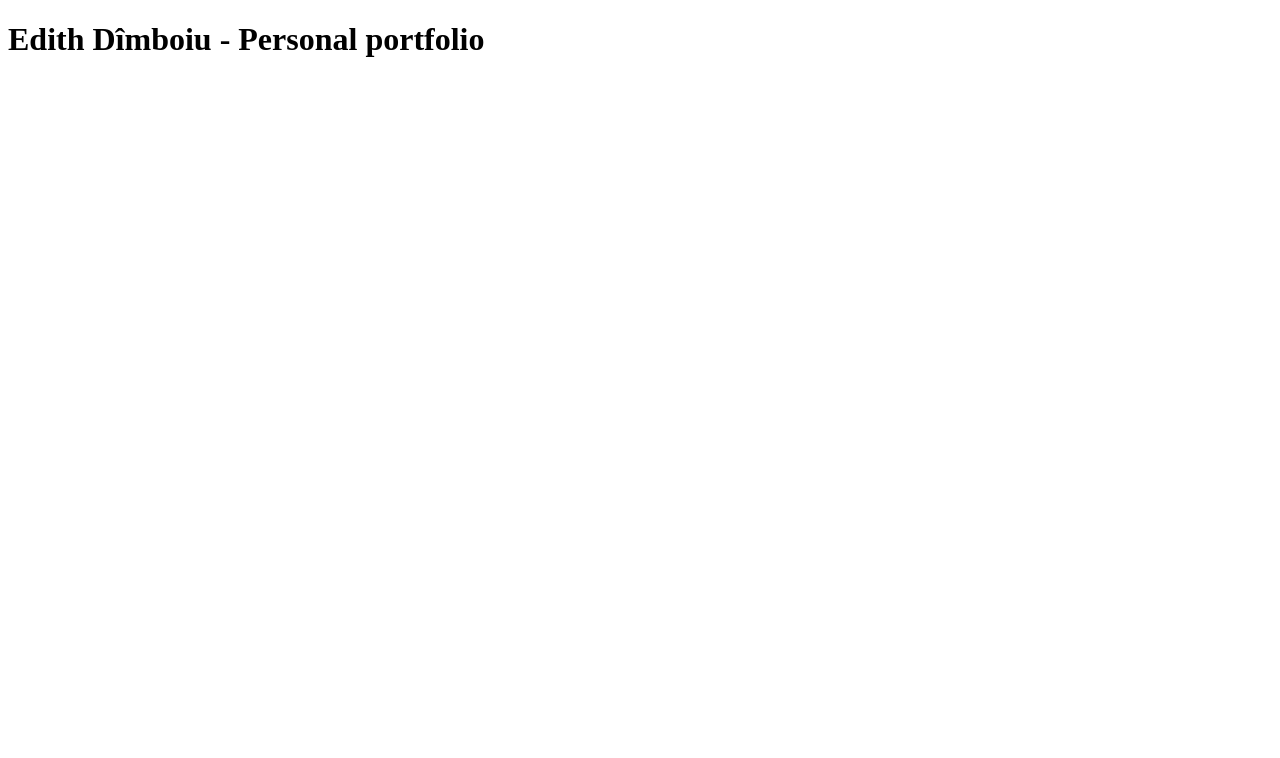
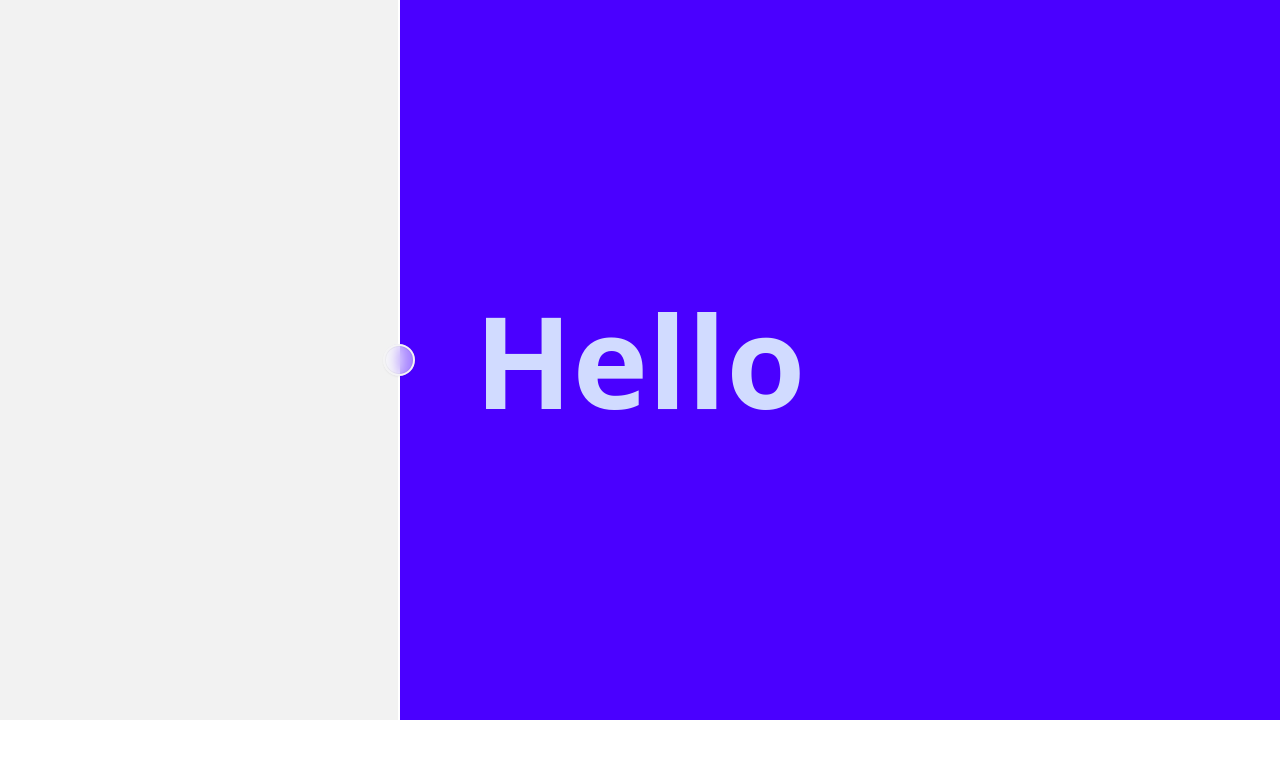
Before and after one commit to edithdimboiu/portfolio, a Next.js app: page / in a window 1280 px wide. Shown: the top 758 px of the page. Built offline with nearby package versions, Linux system fonts and the light colour scheme.

Commit message:
add DaisyUI dependency

```diff
--- /dev/null
+++ b/src/app/global.css
@@ -0,0 +1,12 @@
+@import "tailwindcss/base";
+@import "tailwindcss/components";
+@import "tailwindcss/utilities";
+
+@import url("https://fonts.googleapis.com/css2?family=Playfair+Display:ital,wght@0,400..900;1,400..900&display=swap");
+
+#root {
+  max-width: 1280px;
+  margin: 0 auto;
+  padding: 2rem;
+  text-align: center;
+}
--- a/src/app/page.tsx
+++ b/src/app/page.tsx
@@ -1,6 +1,16 @@
+import './global.css'
+
 
 export default function Home() {
   return (
-    <h1>Edith Dîmboiu - Personal portfolio</h1>
+    <div className="diff aspect-[16/9]">
+    <div className="diff-item-1">
+      <div className="bg-primary text-primary-content text-9xl font-black grid place-content-center">Hello</div>
+    </div>
+    <div className="diff-item-2">
+      <div className="bg-base-200 text-9xl font-black grid place-content-center">Hello</div>
+    </div>
+    <div className="diff-resizer"></div>
+  </div>
   );
 }
--- a/tailwind.config.ts
+++ b/tailwind.config.ts
@@ -1,4 +1,5 @@
 import type { Config } from "tailwindcss";
+
 
 const config: Config = {
   content: [
@@ -6,15 +7,15 @@ const config: Config = {
     "./src/components/**/*.{js,ts,jsx,tsx,mdx}",
     "./src/app/**/*.{js,ts,jsx,tsx,mdx}",
   ],
-  theme: {
-    extend: {
-      backgroundImage: {
-        "gradient-radial": "radial-gradient(var(--tw-gradient-stops))",
-        "gradient-conic":
-          "conic-gradient(from 180deg at 50% 50%, var(--tw-gradient-stops))",
-      },
-    },
-  },
-  plugins: [],
+  // theme: {
+  //   extend: {
+  //     backgroundImage: {
+  //       "gradient-radial": "radial-gradient(var(--tw-gradient-stops))",
+  //       "gradient-conic":
+  //         "conic-gradient(from 180deg at 50% 50%, var(--tw-gradient-stops))",
+  //     },
+  //   },
+  // },
+  plugins: [require('@tailwindcss/typography'), require('daisyui')],
 };
 export default config;
```
Also changed, not shown: package.json (+7 -5 lines), 1 other file (tests, documents, lock files or other folders).
